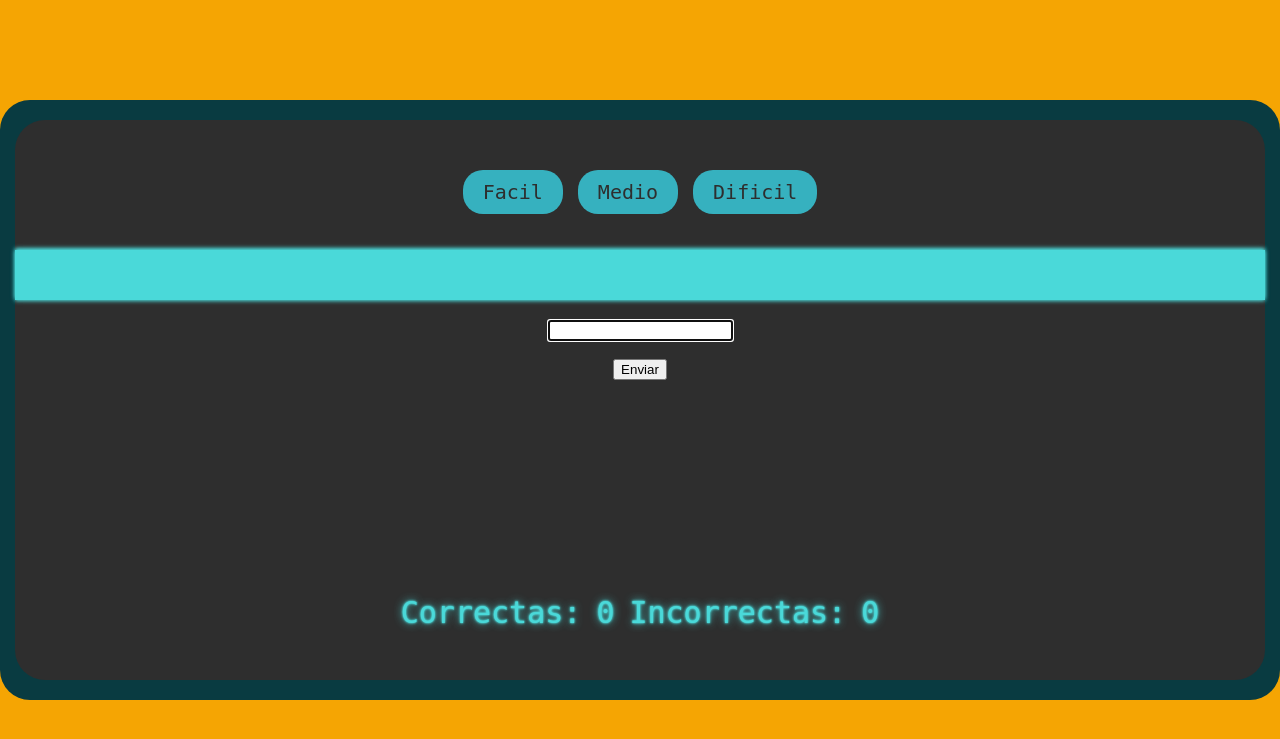
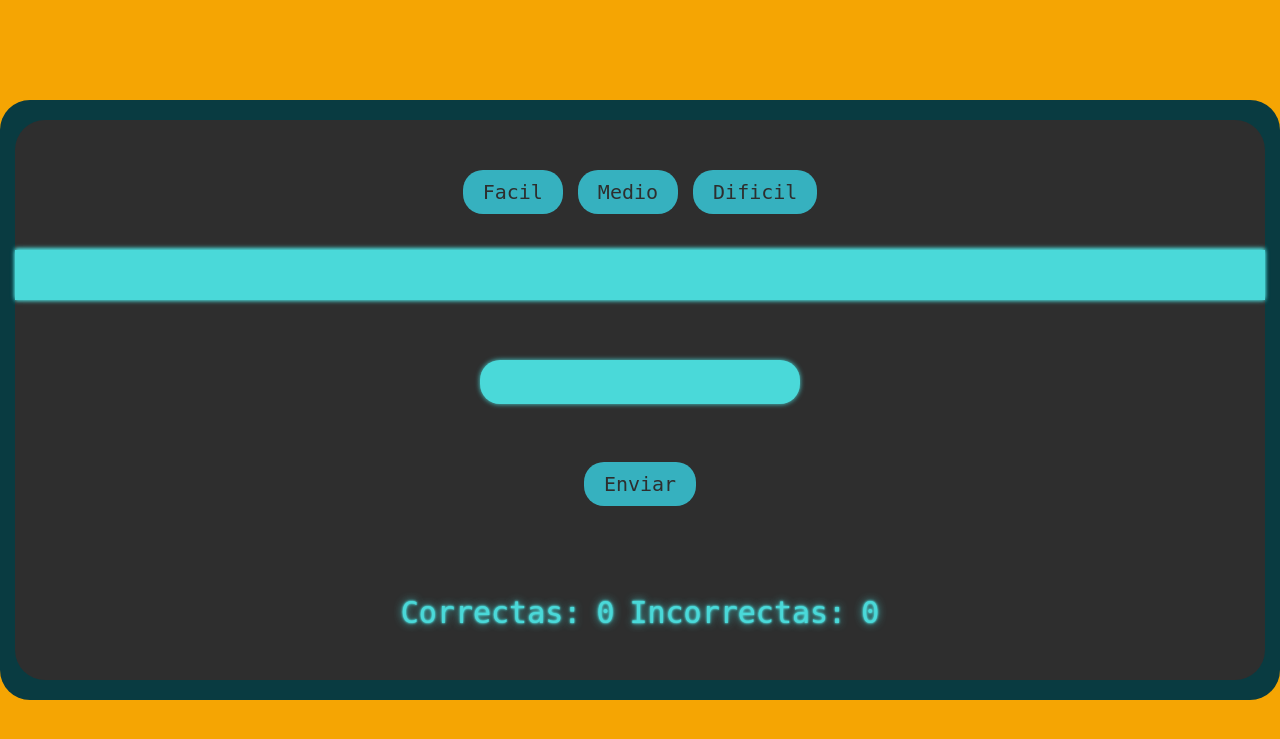
Before and after one commit to claraaaa2008/zappy, a PHP site: page / in a window 1280 px wide. Shown: the top 739 px of the page. Run offline with PHP 8.4, Linux system fonts and the light colour scheme.

Commit message:
imput chulo no, chulisimo

```diff
--- a/TriviaMates/css/estilos.css
+++ b/TriviaMates/css/estilos.css
@@ -4,6 +4,7 @@ html, body{
     margin: 0px;
     padding: 0px;
 }
+/* Elimina el margen y padding por defecto y pone fondo naranja a toda la página */
 
 body {
     background-color: #f5a503;
@@ -13,6 +14,7 @@ body {
     justify-content: center;
     align-items: center;
 }
+/* Centra todo el contenido del body vertical y horizontalmente */
 
 .centradoGOD{
     height: 100%;
@@ -20,6 +22,7 @@ body {
     justify-content: center;
     align-items: center;
 }
+/* Contenedor auxiliar para centrar contenido si es necesario */
 
 .marcoAfuera {
     border-radius: 30px;
@@ -30,6 +33,7 @@ body {
     justify-content: center;
     align-items: center;
 }
+/* Marco exterior con bordes redondeados y fondo azul oscuro */
 
 .marcoDentro {
     border-radius: 30px;
@@ -42,6 +46,7 @@ body {
     align-items: center;
     position: relative;
 }
+/* Marco interior, fondo gris oscuro, bordes redondeados, y contenido en columna */
 
 .principio {
   display: flex;
@@ -54,6 +59,7 @@ body {
   gap: 15px;
   z-index: 10;
 }
+/* Barra de botones de dificultad, centrada arriba y con separación entre botones */
 
 .botoncito {
   padding: 10px 20px;
@@ -66,6 +72,7 @@ body {
   cursor: pointer;
   transition: background-color 0.6s;
 }
+/* Estilo base de los botones de dificultad */
 
 .botoncito:hover {
   background-color: #4ad9d9;
@@ -74,6 +81,7 @@ body {
   font-size: 22px;
   transition: background-color 0.6s, box-shadow 0.3s, filter 0.3s, font-size 0.3s;
 }
+/* Efecto de brillo y agrandado al pasar el mouse sobre los botones */
 
 .resultados {
     display: flex;
@@ -86,6 +94,7 @@ body {
     gap: 15px;
     z-index: 10;
 }
+/* Contenedor de resultados, fijo abajo del marco, con separación entre textos */
 
 .correctas {
     display: flex;
@@ -99,6 +108,7 @@ body {
       0 0 2px #4ad9d9,
       0 0 3px #4ad9d9;
 }
+/* Estilo de los textos de resultados (correctas/incorrectas) con brillo */
 
 .preguntitas {
     display: flex;
@@ -113,6 +123,7 @@ body {
     margin-bottom: 20px;
     padding: 10px 0;
 }
+/* Bloque de la pregunta, fondo celeste, brillo arriba y abajo, y centrado */
 
 .LaPregunta {
     color: #2e2e2e;
@@ -121,3 +132,19 @@ body {
     text-align: center;
     width: 100%;
 }
+/* Estilo del texto de la pregunta, grande y centrado */
+
+.inputchulo {
+    margin: 40px;
+    padding: 10px;
+    border: none;
+    border-radius: 20px;
+    background-color: #4ad9d9;
+    color: #2e2e2e;
+    font-family: monospace;
+    font-size: 20px;
+    width: 300px;
+    box-shadow: 0 0 5px 0 #4ad9d9;
+    outline: none;
+}
+/* Estilo del input de respuesta, fondo celeste, bordes redondeados y sombra */
--- a/TriviaMates/index.html
+++ b/TriviaMates/index.html
@@ -21,8 +21,8 @@
                     <p id="txtPregunta" class="LaPregunta"></p>
                 </div>
 
-                    <input type="text" name="txtRespuesta" id="txtRespuesta" required autofocus><br>
-                    <button onclick="respuesta()" id="respuesta">Enviar</button>
+                    <input type="text" name="txtRespuesta" id="txtRespuesta" class="inputchulo" required autofocus><br>
+                    <button onclick="respuesta()" id="respuesta" class="botoncito">Enviar</button>
 
                 <div class="resultados">
                     <p class="correctas">Correctas:</p>
@@ -34,23 +34,24 @@
         </div>
     </div>
     <script>
+         // Variable global para guardar el resultado correcto de la pregunta actual
         let resultado = 0;
+        // Contadores de respuestas correctas e incorrectas
         let contadorCorrectas = 0;
         let contadorIncorrectas = 0;
+
+        /* Esta función se ejecuta cuando el usuario hace clic en "Enviar"
+        Compara la respuesta del usuario con el resultado correcto
+        Si es correcta, suma uno al contador de correctas; si no, suma uno al de incorrectas
+        Luego actualiza los textos en pantalla con los nuevos valores */
         function respuesta() {
             let respuesta = document.getElementById("txtRespuesta").value;
-            if (resultado == respuesta) {
-                alert("Respuesta Correcta");
-                contadorCorrectas++;
-            } else {
-                alert("Respuesta Incorrecta");
-                contadorIncorrectas++;
-            }
-            document.getElementById("txtCorrectas").innerHTML = contadorCorrectas + " Respuestas Correctas";
-            document.getElementById("txtIncorrectas").innerHTML = contadorIncorrectas + " Respuestas Incorrectas";
+            document.getElementById("txtCorrectas").innerHTML = contadorCorrectas;
+            document.getElementById("txtIncorrectas").innerHTML = contadorIncorrectas;
 
         }
-
+        /* Genera una pregunta fácil (números del 1 al 9, suma, resta o multiplicación)
+        Muestra la pregunta y guarda el resultado correcto */
         function preguntaFacil() {
             let min = 1;
             let max = 9;
@@ -75,9 +76,12 @@
                     resultado = numero1 * numero2;
                     break;
             }
+            // Muestra la pregunta en pantalla
             document.getElementById("txtPregunta").innerHTML = pregunta;
         }
 
+        /* Genera una pregunta de dificultad media (números del 10 al 99)
+        Muestra la pregunta y guarda el resultado correcto */
         function preguntaMedio() {
             let min = 10;
             let max = 99;
@@ -102,9 +106,12 @@
                     resultado = numero1 * numero2;
                     break;
             }
+            // Muestra la pregunta en pantalla
             document.getElementById("txtPregunta").innerHTML = pregunta;
         }
 
+        /* Genera una pregunta difícil (números del 100 al 999)
+        Muestra la pregunta y guarda el resultado correcto */
         function preguntaDificil() {
             let min = 100;
             let max = 999;
@@ -129,6 +136,7 @@
                     resultado = numero1 * numero2;
                     break;
             }
+            // Muestra la pregunta en pantalla
             document.getElementById("txtPregunta").innerHTML = pregunta;
         }
 
```
